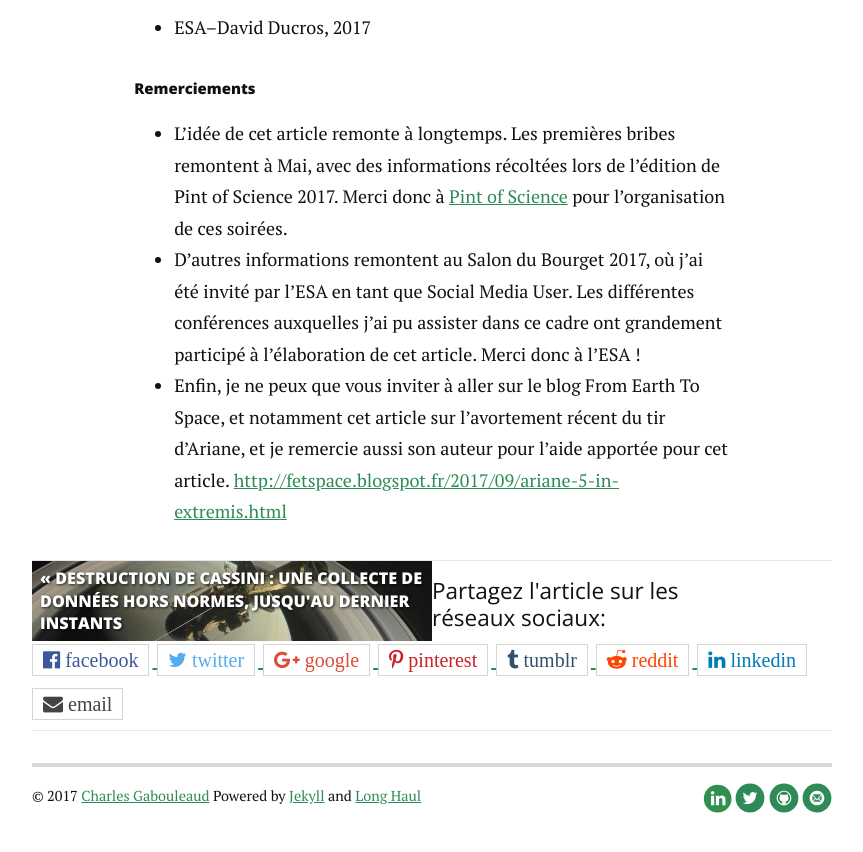
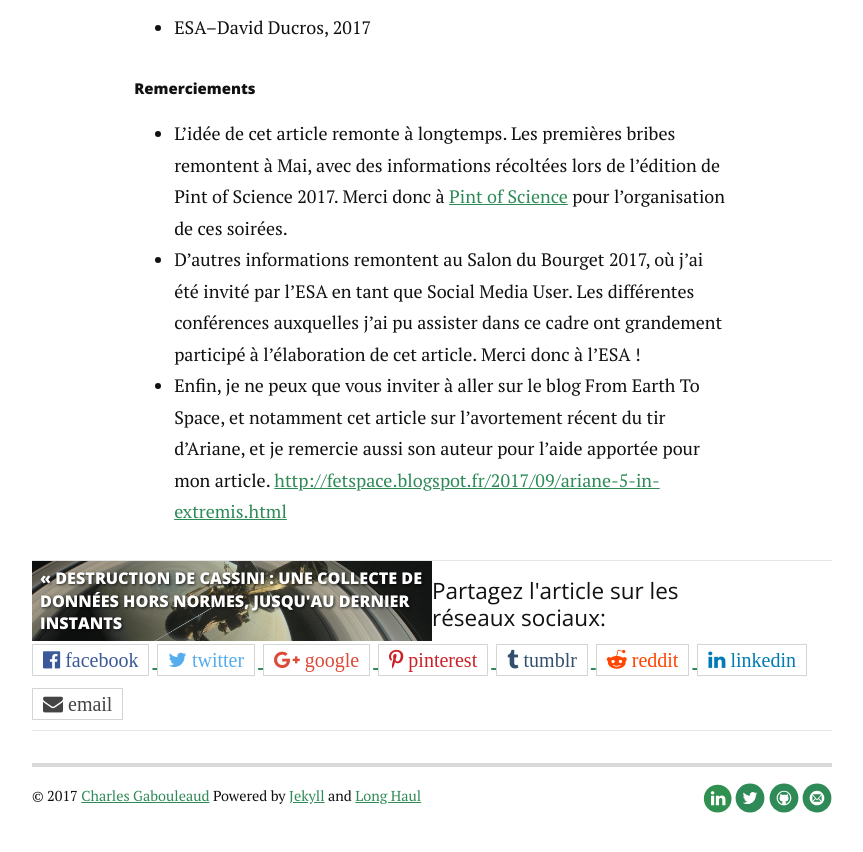
Before and after one commit to charlesgabouleaud/charlesgabouleaud.github.io, a Jekyll site: the page built from _posts/2017-11-23-Ariane6-non-reutilisable.markdown, in a window 1280 px wide and 900 px high, scrolled down 10085 px. Shown: the top 852 px of the window, without its empty margins (208-1071 px from the left). Built offline with Jekyll 4.4.1, drawn with Linux system fonts in a browser that asks for light colours; nearby versions of some CDN libraries; comment, search, counter and statistics services are not loaded.

Commit message:
Update 2017-11-23-Ariane6-non-reutilisable.markdown

```diff
--- a/_posts/2017-11-23-Ariane6-non-reutilisable.markdown
+++ b/_posts/2017-11-23-Ariane6-non-reutilisable.markdown
@@ -78,7 +78,7 @@ comments : true
 
 * L’idée de cet article remonte à longtemps. Les premières bribes remontent à Mai, avec des informations récoltées lors de l’édition de Pint of Science 2017. Merci donc à <a href="https://pintofscience.fr/">Pint of Science</a> pour l’organisation de ces soirées.
 * D’autres informations remontent au Salon du Bourget 2017, où j’ai été invité par l’ESA en tant que Social Media User. Les différentes conférences auxquelles j’ai pu assister dans ce cadre ont grandement participé à l’élaboration de cet article. Merci donc à l’ESA !
-* Enfin, je ne peux que vous inviter à aller sur le blog From Earth To Space, et notamment cet article sur l’avortement récent du tir d’Ariane, et je remercie aussi son auteur pour l’aide apportée pour cet article. <a href="http://fetspace.blogspot.fr/2017/09/ariane-5-in-extremis.html">http://fetspace.blogspot.fr/2017/09/ariane-5-in-extremis.html</a>
+* Enfin, je ne peux que vous inviter à aller sur le blog From Earth To Space, et notamment cet article sur l’avortement récent du tir d’Ariane, et je remercie aussi son auteur pour l’aide apportée pour mon article. <a href="http://fetspace.blogspot.fr/2017/09/ariane-5-in-extremis.html">http://fetspace.blogspot.fr/2017/09/ariane-5-in-extremis.html</a>
 
 
 {% if page.comments %}
```
